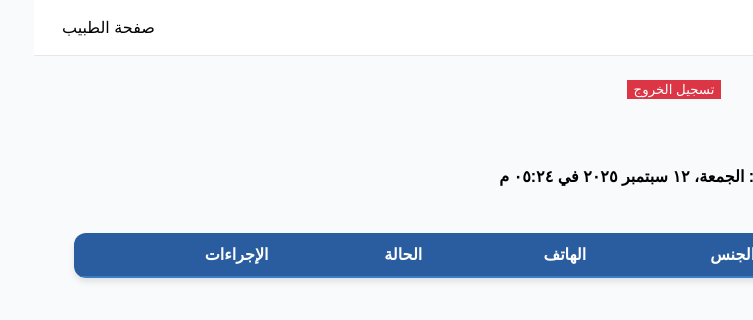
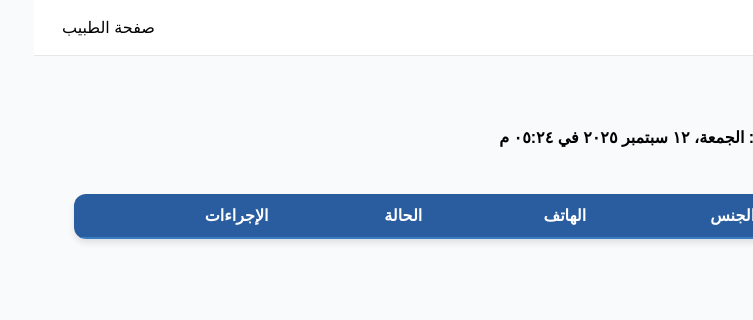
Before and after one commit to amer-87/Clinic-App, a React (Vite) app: page /reception in a window 1280 px wide. Shown: the top 320 px of the page, without its empty margins (527-1280 px from the left). Built offline with nearby package versions, Linux system fonts and the light colour scheme.

Commit message:
first commit

```diff
--- a/src/DoctorPage.jsx
+++ b/src/DoctorPage.jsx
@@ -456,7 +456,7 @@ export default function DoctorPage() {
                 value={diagnosis}
                 onChange={e => setDiagnosis(e.target.value)}
                 className="input"
-                rows="3"
+                rows="2"
               />
             </label>
             <label>
@@ -465,7 +465,7 @@ export default function DoctorPage() {
                 value={prescription}
                 onChange={e => setPrescription(e.target.value)}
                 className="input"
-                rows="3"
+                rows="5"
               />
             </label>
             <div style={{ display: 'flex', gap: '8px' }}>
--- a/src/SecretaryPage.jsx
+++ b/src/SecretaryPage.jsx
@@ -1,13 +1,11 @@
-import React, { useState, useContext } from "react";
+import React, { useState } from "react";
 import { useClinic } from "./hooks";
 import PatientTable from "./PatientTable";
 import jsPDF from "jspdf";
 import html2canvas from "html2canvas";
-import { ClinicContext } from "./context";
 
 export default function SecretaryPage() {
   const { state, removePatient, addPatient, updatePatient, removeAllPatients } = useClinic();
-  const { logout } = useContext(ClinicContext);
   const [showForm, setShowForm] = useState(false);
   const [editingPatient, setEditingPatient] = useState(null);
   const [form, setForm] = useState({
@@ -133,9 +131,6 @@ export default function SecretaryPage() {
 
   return (
     <div className="page">
-      <div style={{ textAlign: 'center', marginBottom: '10px' }}>
-        <button onClick={logout} className="btn-danger">تسجيل الخروج</button>
-      </div>
       <h2>📋 صفحة السكرتير</h2>
       <div style={{ textAlign: 'center', marginBottom: '10px', fontWeight: 'bold' }}>
         التاريخ والوقت: {new Date().toLocaleString('ar-EG', { weekday: 'long', year: 'numeric', month: 'long', day: 'numeric', hour: '2-digit', minute: '2-digit' })}
```
Also changed, not shown: 1 other file (tests, documents, lock files or other folders).
